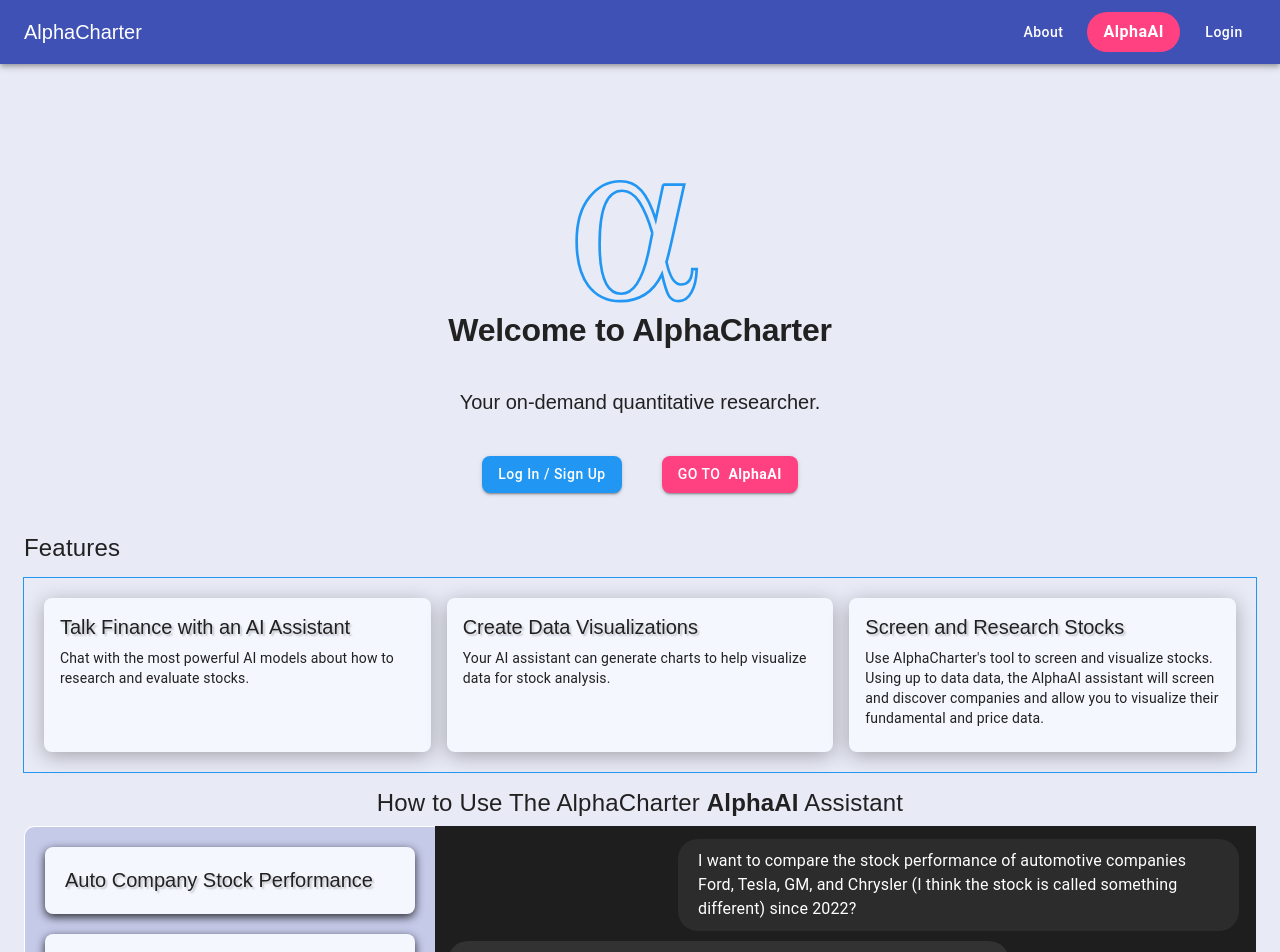
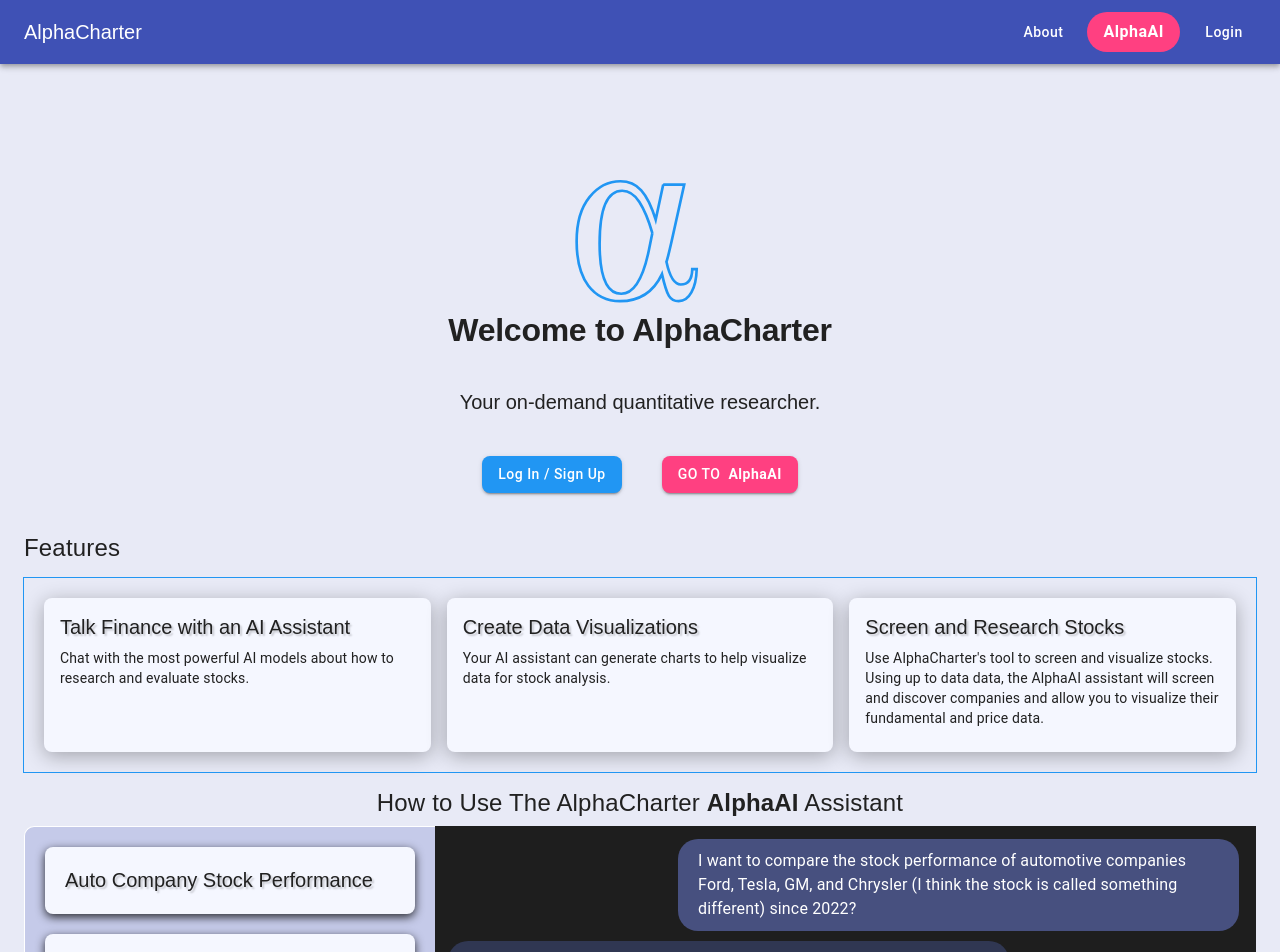
Before and after one commit to SailingSF/alphacharter-frontend, a React (Create React App) app: page / in a window 1280 px wide. Shown: the top 952 px of the page. Built offline with nearby package versions, Linux system fonts and the light colour scheme.

Commit message:
add scroll color

```diff
--- a/src/theme.js
+++ b/src/theme.js
@@ -30,8 +30,9 @@ const theme = createTheme({
       white: '#FFFFFF',
     },
     chat: {
-      user: '#2C2C2C',    // Dark gray for user messages
-      assistant: '#323232' // Slightly lighter gray for assistant messages
+      user: '#47507f',    // east bay
+      assistant: '#303752', // martinique
+      scroll: '#263238',
     }
   },
   typography: {
```
